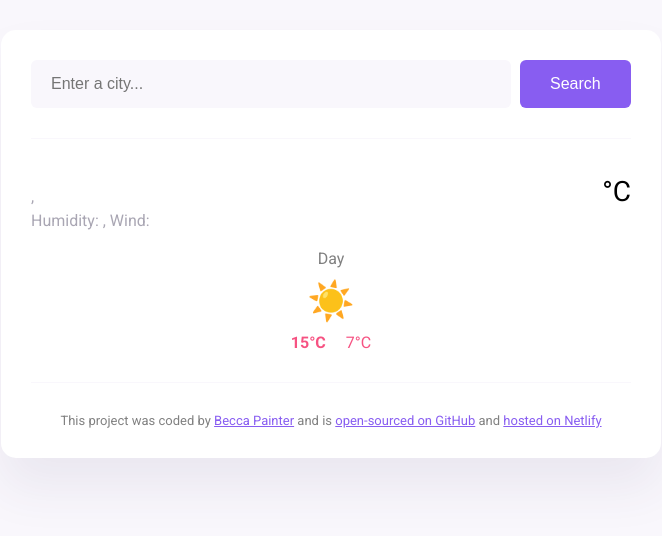
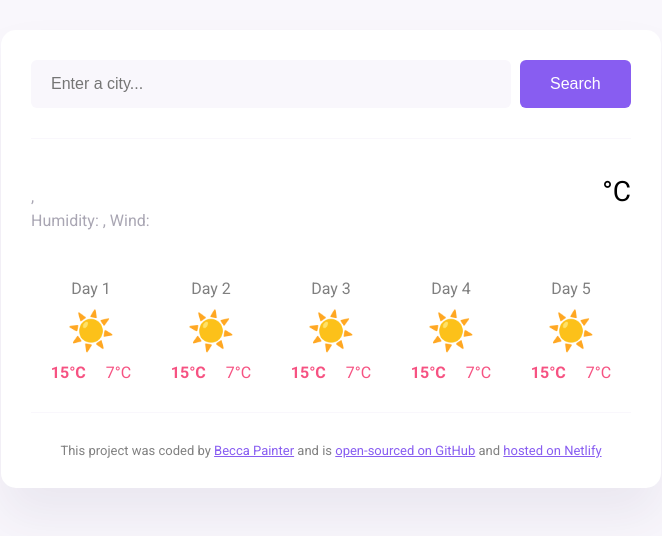
Before and after one commit to beccapainter92/V2-BeccaPainter-SCPlus-Project, a plain HTML site: page index.html in a window 1280 px wide. Shown: the whole page, without its empty margins (309-971 px from the left). Drawn offline with nearby package versions, Linux system fonts and the light colour scheme; no server answers.

Commit message:
Adding all days of forecast

```diff
--- a/index.html
+++ b/index.html
@@ -48,7 +48,47 @@
 
         <div class="weather-forecast">
           <div class="weather-forecast-day">
-            <div class="weather-forecast-date">Day</div>
+            <div class="weather-forecast-date">Day 1</div>
+            <div class="weather-forecast-icon">☀️</div>
+            <div class="weather-forecast-temperatures">
+              <div class="weather-forecast-temperature">
+                <strong> 15°C</strong>
+              </div>
+              <div class="weather-forecast-temperature">7°C</div>
+            </div>
+          </div>
+          <div class="weather-forecast-day">
+            <div class="weather-forecast-date">Day 2</div>
+            <div class="weather-forecast-icon">☀️</div>
+            <div class="weather-forecast-temperatures">
+              <div class="weather-forecast-temperature">
+                <strong> 15°C</strong>
+              </div>
+              <div class="weather-forecast-temperature">7°C</div>
+            </div>
+          </div>
+          <div class="weather-forecast-day">
+            <div class="weather-forecast-date">Day 3</div>
+            <div class="weather-forecast-icon">☀️</div>
+            <div class="weather-forecast-temperatures">
+              <div class="weather-forecast-temperature">
+                <strong> 15°C</strong>
+              </div>
+              <div class="weather-forecast-temperature">7°C</div>
+            </div>
+          </div>
+          <div class="weather-forecast-day">
+            <div class="weather-forecast-date">Day 4</div>
+            <div class="weather-forecast-icon">☀️</div>
+            <div class="weather-forecast-temperatures">
+              <div class="weather-forecast-temperature">
+                <strong> 15°C</strong>
+              </div>
+              <div class="weather-forecast-temperature">7°C</div>
+            </div>
+          </div>
+          <div class="weather-forecast-day">
+            <div class="weather-forecast-date">Day 5</div>
             <div class="weather-forecast-icon">☀️</div>
             <div class="weather-forecast-temperatures">
               <div class="weather-forecast-temperature">
--- a/src/style.css
+++ b/src/style.css
@@ -72,6 +72,11 @@ main {
   font-size: 28px;
   margin-top: 6px;
 }
+.weather-forecast {
+  display: flex;
+  justify-content: space-around;
+  margin-top: 30px;
+}
 
 .weather-forecast-date {
   color: grey;
```
